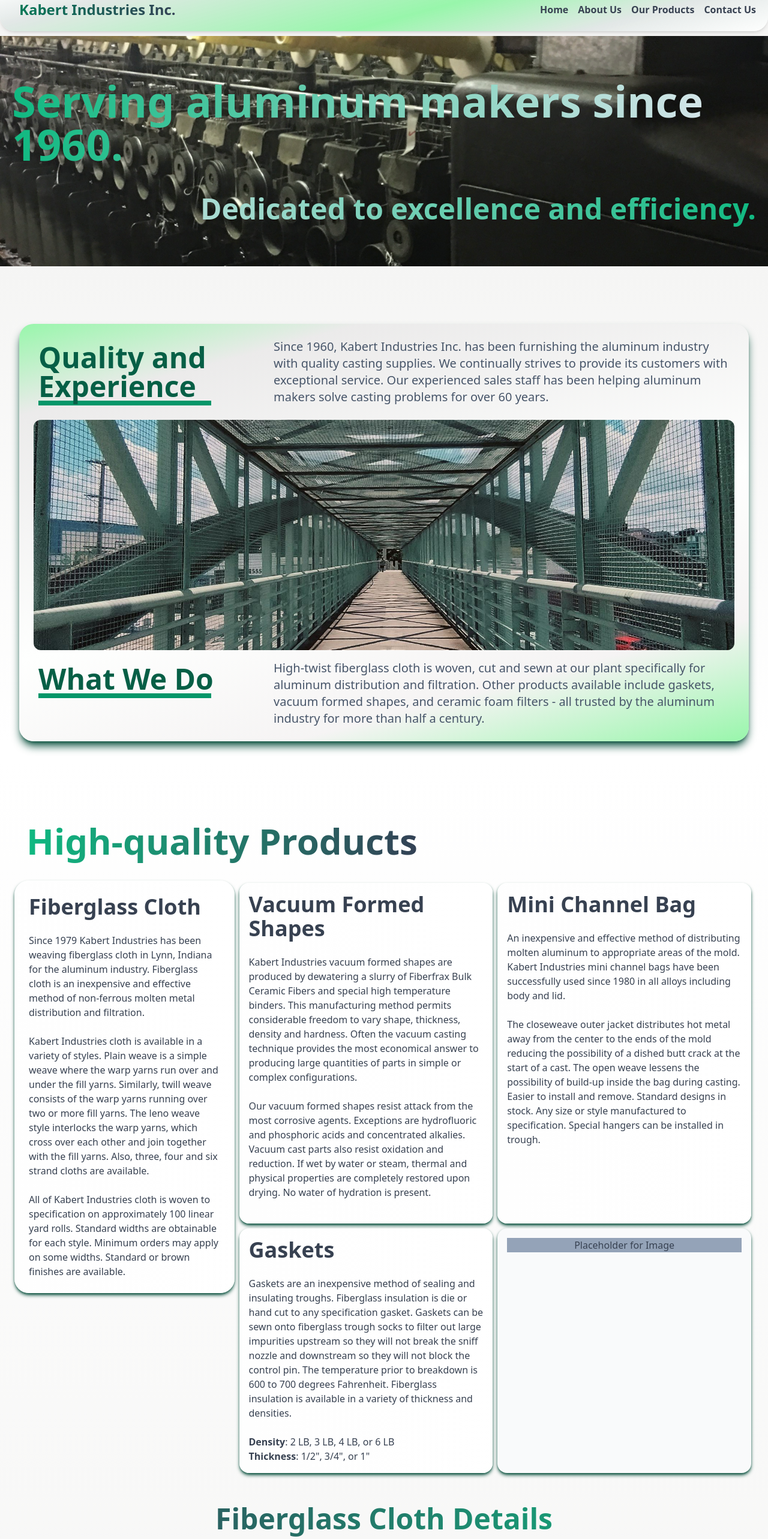
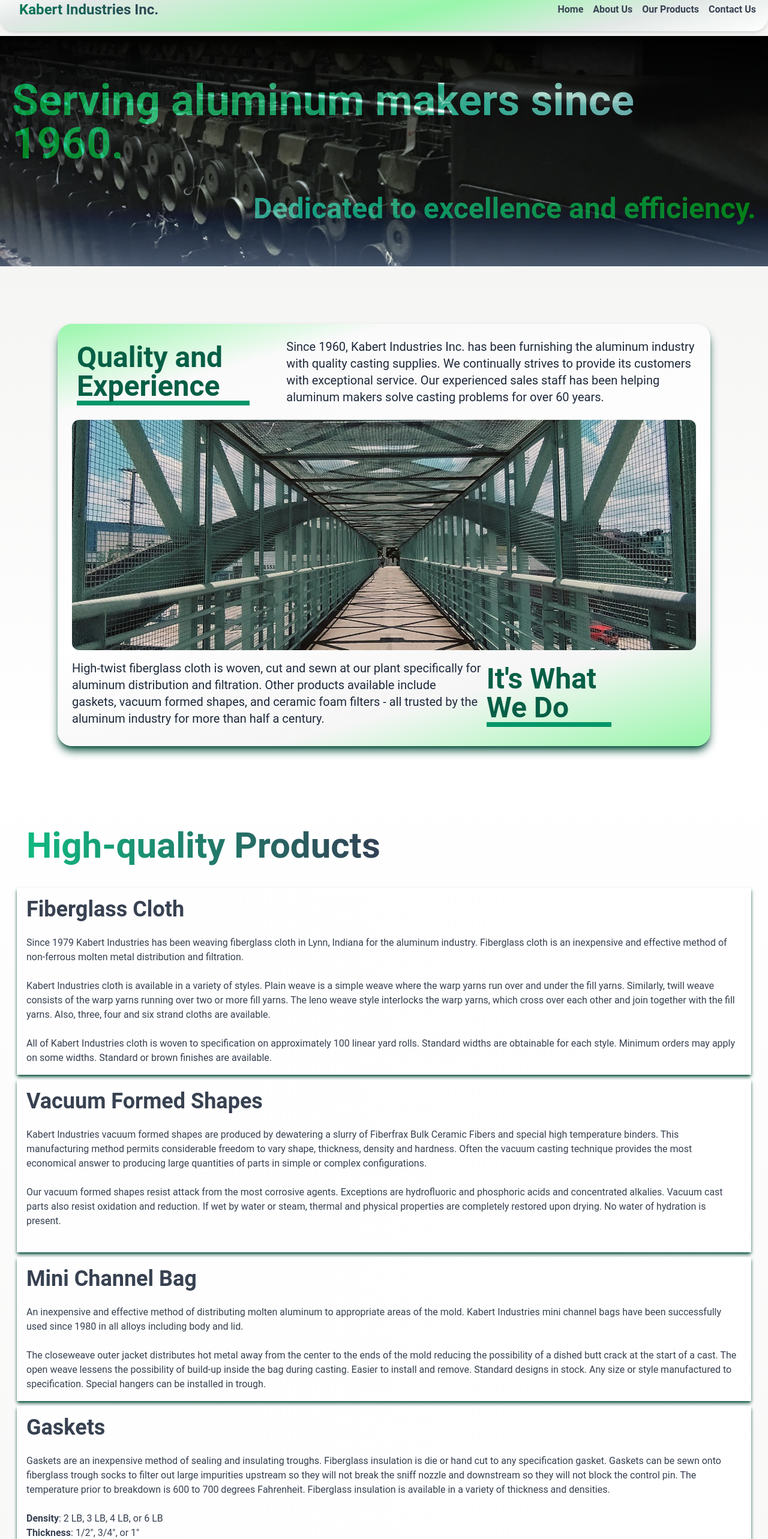
Before and after one commit to Bonyony/kabert_react_site, a React (Create React App) app: page / in a window 1280 px wide. Shown: the part 20-2586 px from the top of the page at 60% size. Built offline with nearby package versions, Linux system fonts and the light colour scheme.

Commit message:
did some redesigns

```diff
--- a/src/components/about/About.jsx
+++ b/src/components/about/About.jsx
@@ -5,13 +5,13 @@
 const About = () => {
   return (
     <div className="pt-16 bg-gradient-to-b from-stone-100 to-white" id="about">
-      <div className="kabert__about text-gray-700 flex-column my-8 mx-8  p-6 rounded-3xl shadow-lg shadow-emerald-900">
+      <div className="kabert__about text-gray-700 flex-column my-8 mx-24  p-6 rounded-3xl shadow-lg shadow-emerald-900">
         <div className="kabert__about-blurb1 flex">
           <h1 className="text-5xl font-bold text-emerald-800 m-2 basis-1/3">
             Quality and Experience
             <div className="bg-emerald-600 h-2 w-72"></div>
           </h1>
-          <p className="text-xl text-slate-600 basis-2/3">
+          <p className="text-xl text-slate-800 basis-2/3">
             Since 1960, Kabert Industries Inc. has been furnishing the aluminum
             industry with quality casting supplies. We continually strives to
             provide its customers with exceptional service. Our experienced
@@ -29,12 +29,12 @@
             alt="nothing here"
           />
         </div>
-        <div className="kabert__about-blurb2 flex">
+        <div className="kabert__about-blurb2 flex flex-row-reverse">
           <h1 className="text-5xl font-bold text-emerald-800 m-2 basis-1/3">
-            What We Do
-            <div className="bg-emerald-600 h-2 w-72"></div>
+            It's What <br /> We Do
+            <div className="bg-emerald-600 h-2 w-52"></div>
           </h1>
-          <p className="text-xl text-slate-600 basis-2/3">
+          <p className="text-xl text-slate-800 basis-2/3">
             High-twist fiberglass cloth is woven, cut and sewn at our plant
             specifically for aluminum distribution and filtration. Other
             products available include gaskets, vacuum formed shapes, and
--- a/src/components/header/Header.jsx
+++ b/src/components/header/Header.jsx
@@ -45,7 +45,7 @@
 
 const Header = () => {
   return (
-    <div className="kabert__header text-gray-700 font-bold rounded-b-3xl fixed top-0 w-full shadow-md">
+    <div className="kabert__header text-gray-700 z-20 font-bold rounded-b-3xl fixed top-0 w-full shadow-md">
       <div className="kabert__links-container flex justify-between items-center p-5 mx-auto">
         <div className="kabert__logo text-2xl ml-3 bg-gradient-to-r from-emerald-700 to-slate-700 text-transparent bg-clip-text">
           {/* Place a logo here that animates to the Kabert Industries name */}
--- a/src/components/hero/Hero.jsx
+++ b/src/components/hero/Hero.jsx
@@ -6,13 +6,20 @@
 const Hero = () => {
   return (
     <div className="kabert__hero bg-stone-100 text-gray-700 pt-20" id="home">
-      <div className=" h-96 bg-fixed bg-left bg-parallax bg-cover">
-        <h1 className="text-7xl font-bold py-2 m-5 mt-16 bg-gradient-to-r from-emerald-500 to-slate-200 text-transparent bg-clip-text inline-block">
-          Serving aluminum makers since 1960.
-        </h1>
-        <p className="text-right text-5xl m-5 pb-2 font-bold bg-gradient-to-r from-slate-200 to-emerald-500 text-transparent bg-clip-text">
-          Dedicated to excellence and efficiency.
-        </p>
+      <div className="h-96 bg-fixed bg-left bg-gradient-to-b from-black to-gray-400 relative">
+        <img
+          src={kabert2}
+          alt="nothing here"
+          className="w-full h-full z-10 object-cover object-center absolute mix-blend-overlay"
+        />
+        <div>
+          <h1 className="text-7xl font-bold py-2 m-5 mt-16 bg-gradient-to-r from-emerald-500 to-slate-300 text-transparent bg-clip-text inline-block">
+            Serving aluminum makers since 1960.
+          </h1>
+          <p className="text-right text-5xl m-5 pb-2 font-bold bg-gradient-to-r from-slate-300 to-emerald-500 text-transparent bg-clip-text">
+            Dedicated to excellence and efficiency.
+          </p>
+        </div>
       </div>
       {/* <div className="placeholder my-4 h-96 w-auto bg-slate-400 text-center">
         Placeholder for Image <br />
--- a/src/components/products/Products.jsx
+++ b/src/components/products/Products.jsx
@@ -1,107 +1,9 @@
 import React from "react";
 import "./products.css";
 
-const Products = () => {
+const Table = () => {
   return (
-    <div
-      className="kabert__products p-6 bg-gradient-to-b from-white to-stone-100 text-gray-700"
-      id="products"
-    >
-      <h1 className="text-6xl font-bold py-4 m-5 mt-16 bg-gradient-to-r from-emerald-500 to-slate-700 text-transparent bg-clip-text inline-block">
-        High-quality Products
-      </h1>
-      <div className="kabert__products-container flex-row flex">
-        <div className="kabert__products-groupA ">
-          <div className="kabert__products-fiberglass p-6 rounded-3xl bg-gray-100  shadow-md shadow-emerald-900">
-            <h4 className="text-4xl font-bold">Fiberglass Cloth</h4>
-            <p>
-              <br />
-              Since 1979 Kabert Industries has been weaving fiberglass cloth in
-              Lynn, Indiana for the aluminum industry. Fiberglass cloth is an
-              inexpensive and effective method of non-ferrous molten metal
-              distribution and filtration. <br /> <br /> Kabert Industries cloth
-              is available in a variety of styles. Plain weave is a simple weave
-              where the warp yarns run over and under the fill yarns. Similarly,
-              twill weave consists of the warp yarns running over two or more
-              fill yarns. The leno weave style interlocks the warp yarns, which
-              cross over each other and join together with the fill yarns. Also,
-              three, four and six strand cloths are available. <br /> <br />
-              All of Kabert Industries cloth is woven to specification on
-              approximately 100 linear yard rolls. Standard widths are
-              obtainable for each style. Minimum orders may apply on some
-              widths. Standard or brown finishes are available.
-            </p>
-          </div>
-        </div>
-        <div className="kabert__products-groupB ml-1 grid grid-cols-2 content-stretch">
-          <div className="kabert__products-vacuum m-1 p-4 rounded-2xl bg-gray-50 shadow-md shadow-emerald-900">
-            <h4 className="text-4xl font-bold">Vacuum Formed Shapes</h4>
-            <p>
-              <br />
-              Kabert Industries vacuum formed shapes are produced by dewatering
-              a slurry of Fiberfrax Bulk Ceramic Fibers and special high
-              temperature binders. This manufacturing method permits
-              considerable freedom to vary shape, thickness, density and
-              hardness. Often the vacuum casting technique provides the most
-              economical answer to producing large quantities of parts in simple
-              or complex configurations. <br /> <br />
-              Our vacuum formed shapes resist attack from the most corrosive
-              agents. Exceptions are hydrofluoric and phosphoric acids and
-              concentrated alkalies. Vacuum cast parts also resist oxidation and
-              reduction. If wet by water or steam, thermal and physical
-              properties are completely restored upon drying. No water of
-              hydration is present. <br /> <br />
-            </p>
-            {/* There will need to be tables and lists for the rest of the information provided here */}
-          </div>
-          <div className="kabert__products-bags m-1 p-4 rounded-2xl bg-gray-50 shadow-md shadow-emerald-900">
-            <h4 className="text-4xl font-bold">Mini Channel Bag</h4>
-            <p>
-              <br />
-              An inexpensive and effective method of distributing molten
-              aluminum to appropriate areas of the mold. Kabert Industries mini
-              channel bags have been successfully used since 1980 in all alloys
-              including body and lid. <br /> <br />
-              The closeweave outer jacket distributes hot metal away from the
-              center to the ends of the mold reducing the possibility of a
-              dished butt crack at the start of a cast. The open weave lessens
-              the possibility of build-up inside the bag during casting. Easier
-              to install and remove. Standard designs in stock. Any size or
-              style manufactured to specification. Special hangers can be
-              installed in trough.
-            </p>
-            {/* There will need to be tables and lists for the rest of the information provided here */}
-          </div>
-          <div className="kabert__products-gaskets m-1 p-4 rounded-2xl bg-gray-50 shadow-md shadow-emerald-900">
-            <h4 className="text-4xl font-bold">Gaskets</h4>
-            <p>
-              <br />
-              Gaskets are an inexpensive method of sealing and insulating
-              troughs. Fiberglass insulation is die or hand cut to any
-              specification gasket. Gaskets can be sewn onto fiberglass trough
-              socks to filter out large impurities upstream so they will not
-              break the sniff nozzle and downstream so they will not block the
-              control pin. The temperature prior to breakdown is 600 to 700
-              degrees Fahrenheit. Fiberglass insulation is available in a
-              variety of thickness and densities. <br /> <br />
-              <strong>Density</strong>: 2 LB, 3 LB, 4 LB, or 6 LB <br />{" "}
-              <strong>Thickness</strong>: 1/2", 3/4", or 1"
-            </p>
-          </div>
-
-          <div className="kabert__products-image m-1 p-4 rounded-2xl bg-gray-50 shadow-md shadow-emerald-900">
-            <div className="placeholder bg-slate-400 text-center">
-              Placeholder for Image
-            </div>
-          </div>
-        </div>
-      </div>
-      <h1 className="bg-gradient-to-r from-slate-700 to-emerald-500 text-transparent bg-clip-text text-5xl font-bold text-center mt-12 pb-3">
-        Fiberglass Cloth Details
-      </h1>
-      <div className="kabert__products-table flex items-center justify-center">
-        {/* Put this in an expandable thing, may not even be added as it is very confusing */}
-
+    <>
       <table className="table-fixed mt-10 border border-slate-300">
         <thead>
           <tr className="odd:bg-white even:bg-slate-50">
@@ -113,9 +15,7 @@
               Holes per Square Inch
             </th>
             <th className="border border-slate-300 px-2">Hole Size</th>
-              <th className="border border-slate-300 px-2">
-                Percent Open Area
-              </th>
+            <th className="border border-slate-300 px-2">Percent Open Area</th>
           </tr>
         </thead>
         <tbody className=" text-center">
@@ -274,6 +174,105 @@
           </tr>
         </tbody>
       </table>
+    </>
+  );
+};
+
+const Products = () => {
+  return (
+    <div
+      className="kabert__products p-6 bg-gradient-to-b from-white to-stone-100 text-gray-700"
+      id="products"
+    >
+      <h1 className="text-6xl font-bold py-4 m-5 mt-16 bg-gradient-to-r from-emerald-500 to-slate-700 text-transparent bg-clip-text inline-block">
+        High-quality Products
+      </h1>
+      <div className="kabert__products-container">
+        <div className="kabert__products-groupA">
+          <div className="kabert__products-fiberglass m-1 mb-2 p-4  bg-gray-100  shadow-md shadow-emerald-900">
+            <h4 className="text-4xl font-bold">Fiberglass Cloth</h4>
+            <p>
+              <br />
+              Since 1979 Kabert Industries has been weaving fiberglass cloth in
+              Lynn, Indiana for the aluminum industry. Fiberglass cloth is an
+              inexpensive and effective method of non-ferrous molten metal
+              distribution and filtration. <br /> <br /> Kabert Industries cloth
+              is available in a variety of styles. Plain weave is a simple weave
+              where the warp yarns run over and under the fill yarns. Similarly,
+              twill weave consists of the warp yarns running over two or more
+              fill yarns. The leno weave style interlocks the warp yarns, which
+              cross over each other and join together with the fill yarns. Also,
+              three, four and six strand cloths are available. <br /> <br />
+              All of Kabert Industries cloth is woven to specification on
+              approximately 100 linear yard rolls. Standard widths are
+              obtainable for each style. Minimum orders may apply on some
+              widths. Standard or brown finishes are available.
+            </p>
+          </div>
+        </div>
+        <div className="kabert__products-groupB ">
+          <div className="kabert__products-vacuum m-1 p-4 mb-2 bg-gray-50 shadow-md shadow-emerald-900">
+            <h4 className="text-4xl font-bold">Vacuum Formed Shapes</h4>
+            <p>
+              <br />
+              Kabert Industries vacuum formed shapes are produced by dewatering
+              a slurry of Fiberfrax Bulk Ceramic Fibers and special high
+              temperature binders. This manufacturing method permits
+              considerable freedom to vary shape, thickness, density and
+              hardness. Often the vacuum casting technique provides the most
+              economical answer to producing large quantities of parts in simple
+              or complex configurations. <br /> <br />
+              Our vacuum formed shapes resist attack from the most corrosive
+              agents. Exceptions are hydrofluoric and phosphoric acids and
+              concentrated alkalies. Vacuum cast parts also resist oxidation and
+              reduction. If wet by water or steam, thermal and physical
+              properties are completely restored upon drying. No water of
+              hydration is present. <br /> <br />
+            </p>
+            {/* There will need to be tables and lists for the rest of the information provided here */}
+          </div>
+          <div className="kabert__products-bags m-1 p-4 mb-2 bg-gray-50 shadow-md shadow-emerald-900">
+            <h4 className="text-4xl font-bold">Mini Channel Bag</h4>
+            <p>
+              <br />
+              An inexpensive and effective method of distributing molten
+              aluminum to appropriate areas of the mold. Kabert Industries mini
+              channel bags have been successfully used since 1980 in all alloys
+              including body and lid. <br /> <br />
+              The closeweave outer jacket distributes hot metal away from the
+              center to the ends of the mold reducing the possibility of a
+              dished butt crack at the start of a cast. The open weave lessens
+              the possibility of build-up inside the bag during casting. Easier
+              to install and remove. Standard designs in stock. Any size or
+              style manufactured to specification. Special hangers can be
+              installed in trough.
+            </p>
+            {/* There will need to be tables and lists for the rest of the information provided here */}
+          </div>
+          <div className="kabert__products-gaskets m-1 p-4 mb-2 bg-gray-50 shadow-md shadow-emerald-900">
+            <h4 className="text-4xl font-bold">Gaskets</h4>
+            <p>
+              <br />
+              Gaskets are an inexpensive method of sealing and insulating
+              troughs. Fiberglass insulation is die or hand cut to any
+              specification gasket. Gaskets can be sewn onto fiberglass trough
+              socks to filter out large impurities upstream so they will not
+              break the sniff nozzle and downstream so they will not block the
+              control pin. The temperature prior to breakdown is 600 to 700
+              degrees Fahrenheit. Fiberglass insulation is available in a
+              variety of thickness and densities. <br /> <br />
+              <strong>Density</strong>: 2 LB, 3 LB, 4 LB, or 6 LB <br />{" "}
+              <strong>Thickness</strong>: 1/2", 3/4", or 1"
+            </p>
+          </div>
+        </div>
+      </div>
+      <h1 className="bg-gradient-to-r from-slate-700 to-emerald-500 text-transparent bg-clip-text text-5xl font-bold text-center mt-12 pb-3">
+        Fiberglass Cloth Details
+      </h1>
+      <div className="kabert__products-table flex items-center justify-center">
+        {/* Put this in an expandable thing, may not even be added as it is very confusing */}
+        <Table />
       </div>
     </div>
   );
--- a/src/index.css
+++ b/src/index.css
@@ -20,9 +20,9 @@
   --gradient2: linear-gradient(
     165deg,
     rgb(152, 246, 171) 0%,
-    rgba(233, 232, 232, 0.818) 15%,
+    rgb(250, 250, 250) 15%,
     rgb(254, 255, 254) 55%,
-    rgba(244, 242, 242, 0.843) 80%,
+    rgb(246, 246, 246) 80%,
     rgb(152, 246, 171) 100%
   );
   --gradient3: linear-gradient(
@@ -31,3 +31,7 @@
     rgb(255, 255, 255) 100%
   );
 }
+
+* {
+  font-family: var(--font-family);
+}
```
Also changed, not shown: src/components/contact/Contact.jsx (+16 -10 lines). Lines whose indentation alone changed are shown as unchanged.
